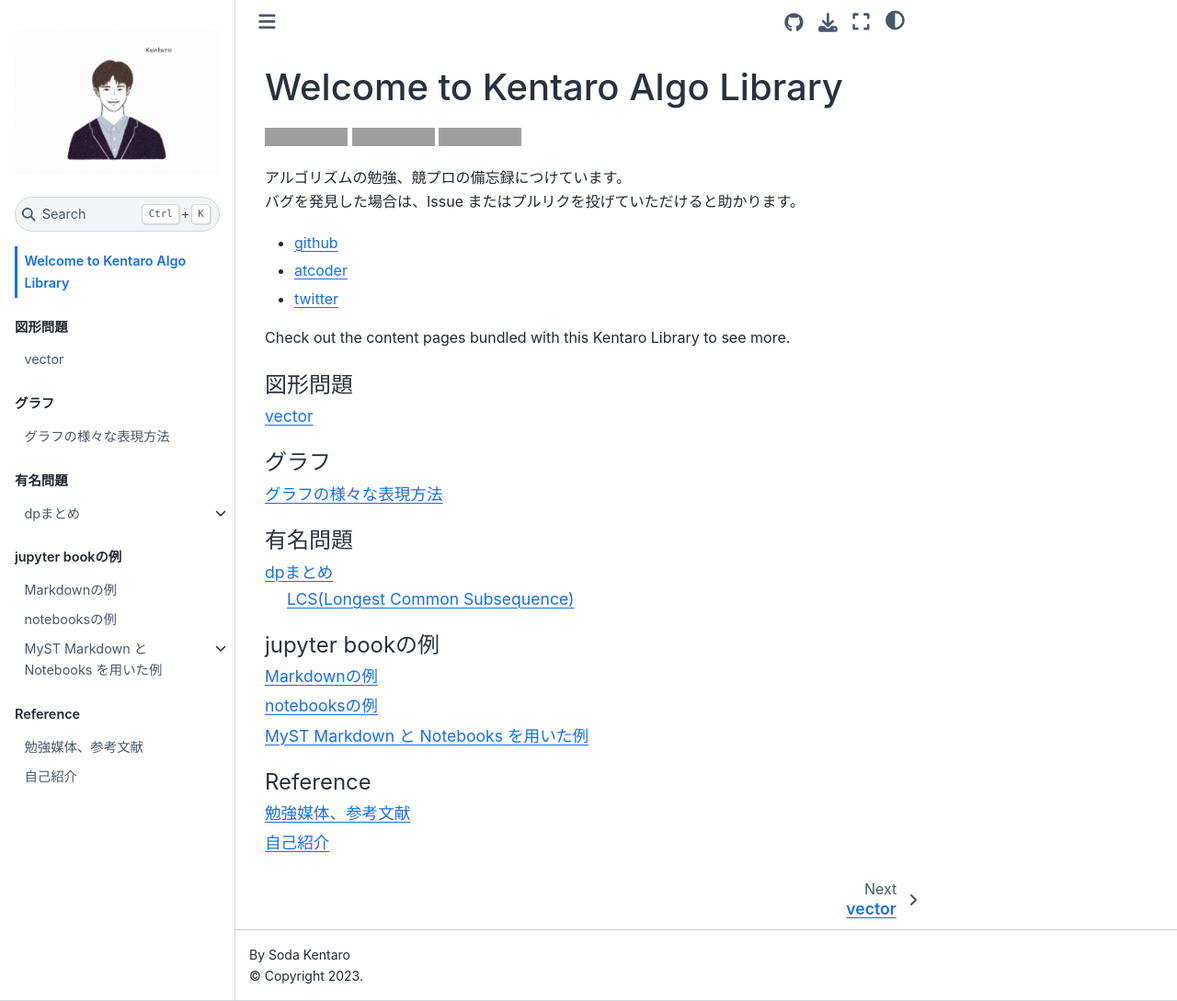
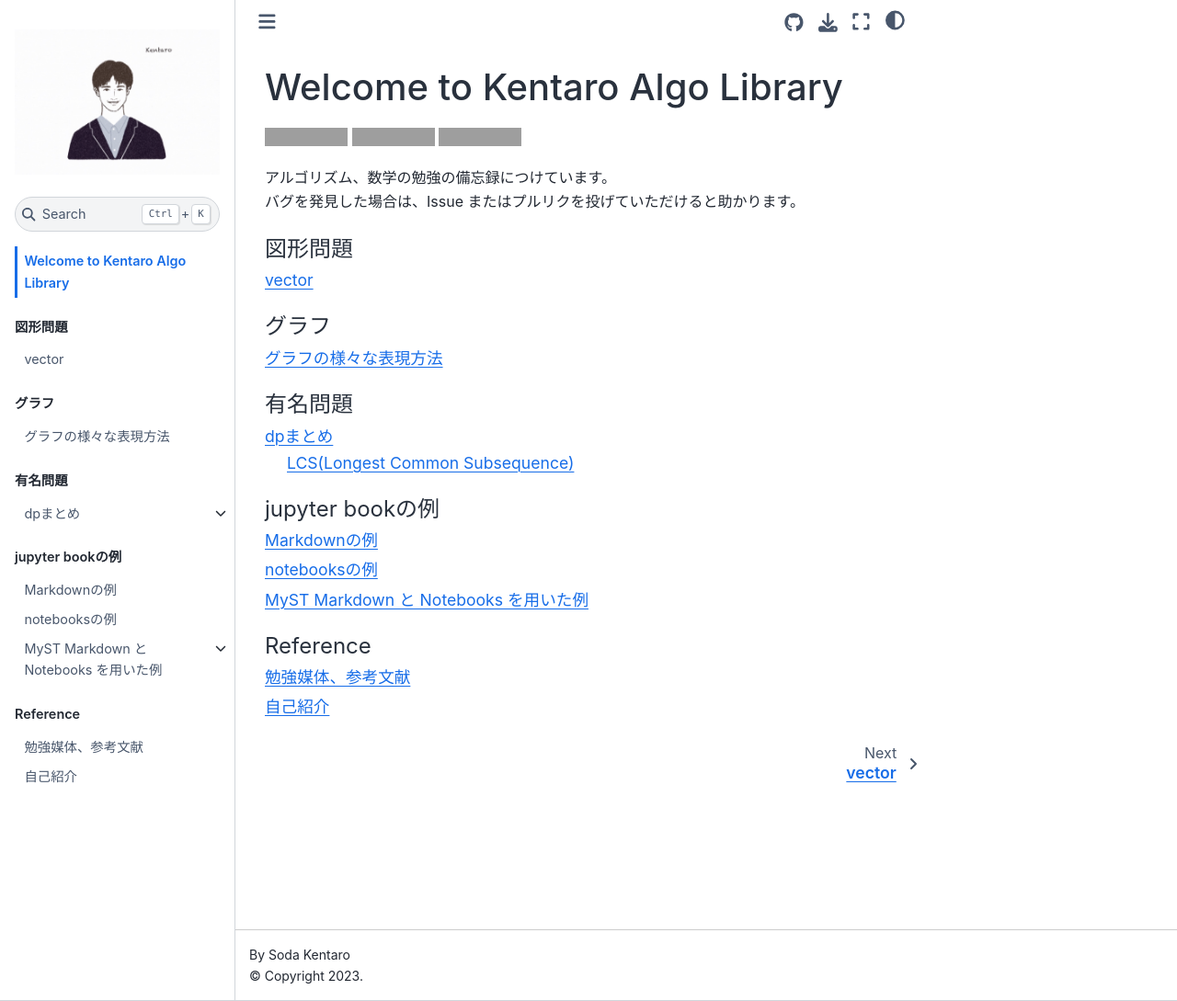
Before and after one commit to nyankiti/algo-library, a Jupyter Book: the page built from book/intro.md, in a window 1280 px wide and 1089 px high. Shown: the whole window at 92% size. Built offline with Jupyter Book 1.0.4 settings and Sphinx 7.4.7 and the Sphinx Book theme 1.1.4, drawn with Linux system fonts in a browser that asks for light colours; grey boxes are pictures that could not be loaded.

````diff
--- a/book/intro.md
+++ b/book/intro.md
@@ -6,14 +6,8 @@
 [![nyankiti](https://img.shields.io/endpoint?url=https%3A%2F%2Fatcoder-badges.now.sh%2Fapi%2Fatcoder%2Fjson%2Fnyankiti)](https://atcoder.jp/users/nyankiti)
 ```
 
-アルゴリズムの勉強、競プロの備忘録につけています。
+アルゴリズム、数学の勉強の備忘録につけています。
 バグを発見した場合は、Issue またはプルリクを投げていただけると助かります。
-
-- [github](https://github.com/nyankiti)
-- [atcoder](https://atcoder.jp/users/Nyankiti)
-- [twitter](https://twitter.com/Sokenbitya4124)
-
-Check out the content pages bundled with this Kentaro Library to see more.
 
 ```{tableofcontents}
 
````
Also changed, not shown: book/self-intro.md (+2 -1 lines), book/graph/basic.ipynb, book/graph/topological_sort.ipynb (added).
